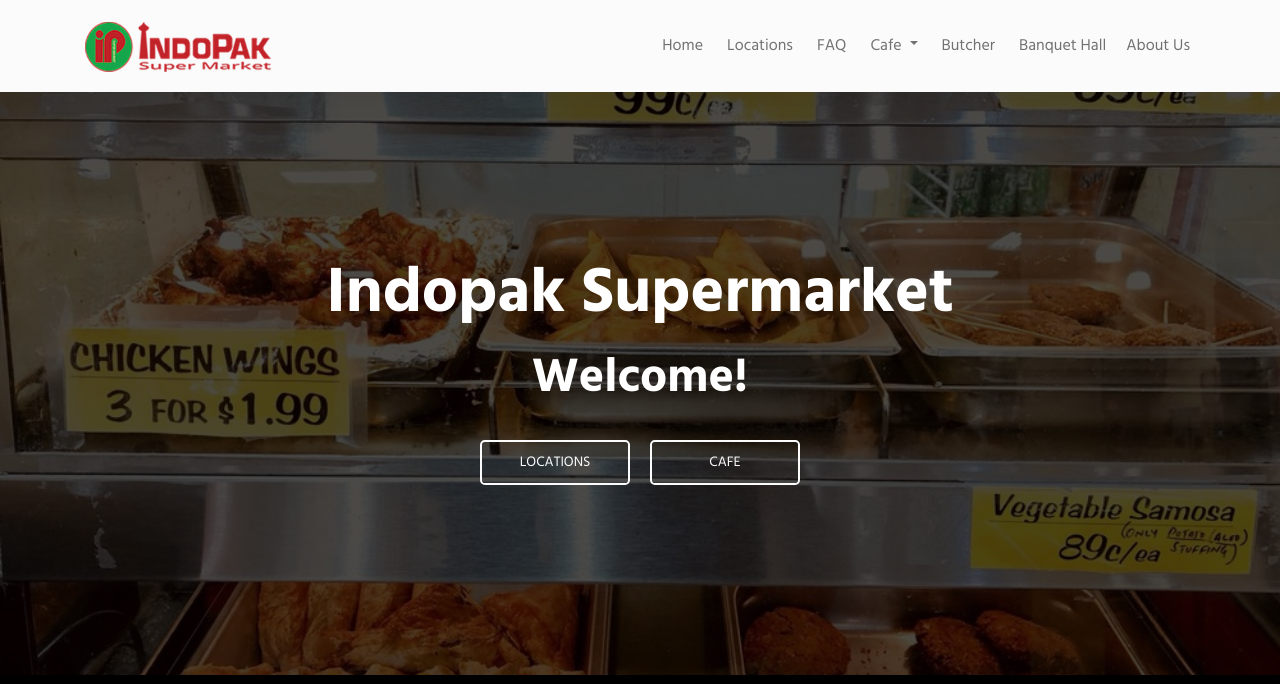
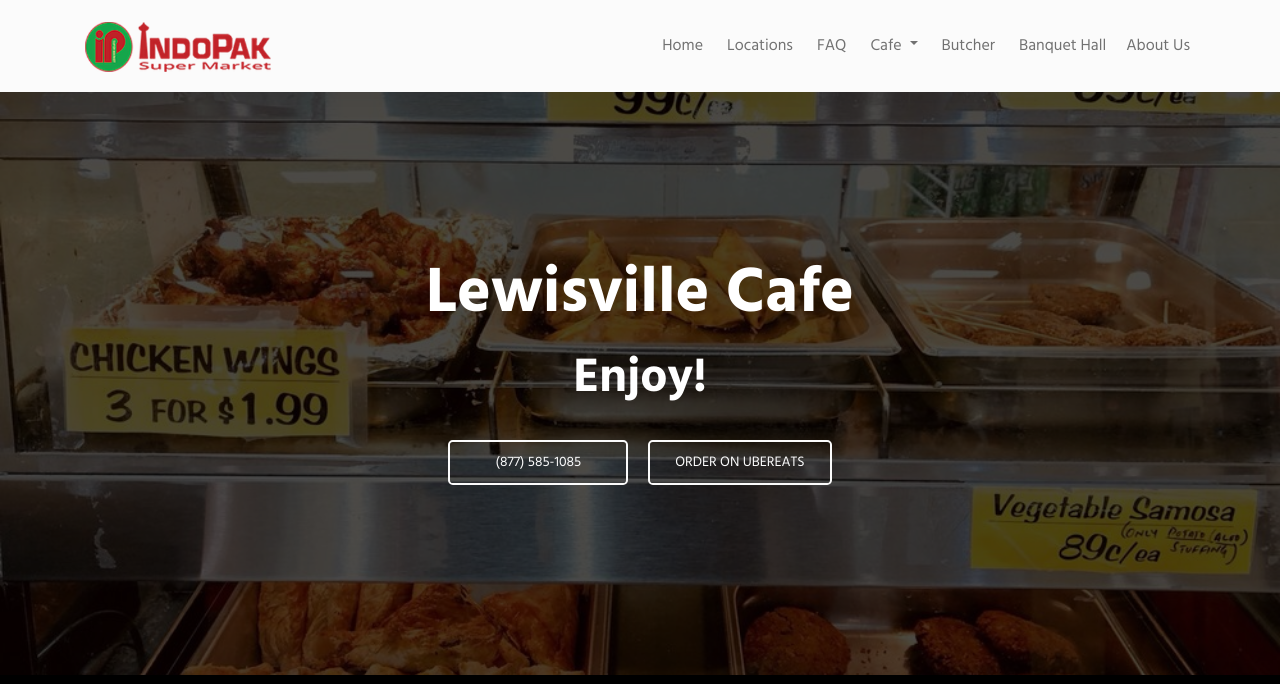
Before and after one commit to raiskazi/indopak-website, a Flask app: page /cafe/lewisville in a window 1280 px wide. Shown: the top 684 px of the page. Run offline with Flask 2, Linux system fonts and the light colour scheme; some libraries are stand-ins or nearby versions.

Commit message:
cafe routes

```diff
--- a/templates/cafe/lewisville.html
+++ b/templates/cafe/lewisville.html
@@ -22,12 +22,13 @@
     <div class="mask" style="background-color: rgba(0, 0, 0, 0.7)">
         <div class="d-flex justify-content-center align-items-center h-100">
             <div class="text-white">
-                <h1 class="mb-3" style="font-size: 400%"><b> Indopak Supermarket</b></h1>
-                <h5 class="mb-4" style="font-size: 300%;"><b> Welcome!</b></h5>
-                <a class="btn btn-outline-light btn-lg m-2" href="{{url_for('home', _anchor='locations') }}"
-                    role="button" rel="nofollow" style="min-width:150px">Locations</a>
-                <a class="btn btn-outline-light btn-lg m-2" href="{{url_for('cafe')}}" role="button"
-                    style="min-width:150px">Cafe</a>
+                <h1 class="mb-3" style="font-size: 400%"><b> Lewisville Cafe</b></h1>
+                <h5 class="mb-4" style="font-size: 300%;"><b> Enjoy!</b></h5>
+                <a class="btn btn-outline-light btn-lg m-2" href="tel:877-585-1085" role="button" rel="nofollow"
+                    style="min-width:180px">(877) 585-1085</a>
+                <a class="btn btn-outline-light btn-lg m-2"
+                href="https://www.ubereats.com/dallas/food-delivery/indopak-cafe-lewisville/-Zk_cTUKR96aHFIll6p0gg"
+                role="button" target="_blank" style="min-width:180px">Order on UberEats</a>
             </div>
         </div>
     </div>
--- a/templates/cafe/murphy.html
+++ b/templates/cafe/murphy.html
@@ -20,8 +20,8 @@
     <div class="mask" style="background-color: rgba(0, 0, 0, 0.7)">
         <div class="d-flex justify-content-center align-items-center h-100">
             <div class="text-white">
-                <h1 class="mb-3" style="font-size: 400%"><b> Indopak Supermarket</b></h1>
-                <h5 class="mb-4" style="font-size: 300%;"><b> Welcome!</b></h5>
+                <h1 class="mb-3" style="font-size: 400%"><b> Murphy Cafe</b></h1>
+                <h5 class="mb-4" style="font-size: 300%;"><b> Enjoy!</b></h5>
                 <a class="btn btn-outline-light btn-lg m-2" href="{{url_for('home', _anchor='locations') }}"
                     role="button" rel="nofollow" style="min-width:150px">Locations</a>
                 <a class="btn btn-outline-light btn-lg m-2" href="{{url_for('cafe')}}" role="button"
--- a/templates/cafe/richardson.html
+++ b/templates/cafe/richardson.html
@@ -10,8 +10,8 @@
     <div class="mask" style="background-color: rgba(0, 0, 0, 0.7)">
         <div class="d-flex justify-content-center align-items-center h-100">
             <div class="text-white">
-                <h1 class="mb-3" style="font-size: 400%"><b> Indopak Supermarket</b></h1>
-                <h5 class="mb-4" style="font-size: 300%;"><b> Welcome!</b></h5>
+                <h1 class="mb-3" style="font-size: 400%"><b> Richardson Cafe</b></h1>
+                <h5 class="mb-4" style="font-size: 300%;"><b> Enjoy!</b></h5>
                 <a class="btn btn-outline-light btn-lg m-2" href="{{url_for('home', _anchor='locations') }}"
                     role="button" rel="nofollow" style="min-width:150px">Locations</a>
                 <a class="btn btn-outline-light btn-lg m-2" href="{{url_for('cafe')}}" role="button"
```
Also changed, not shown: templates/cafe/arlington.html (+8 -4 lines), templates/cafe/carrollton.html (+4 -6 lines), templates/index.html (+12 -4 lines), static/images/arlingtonuserpic.jpg (added).
